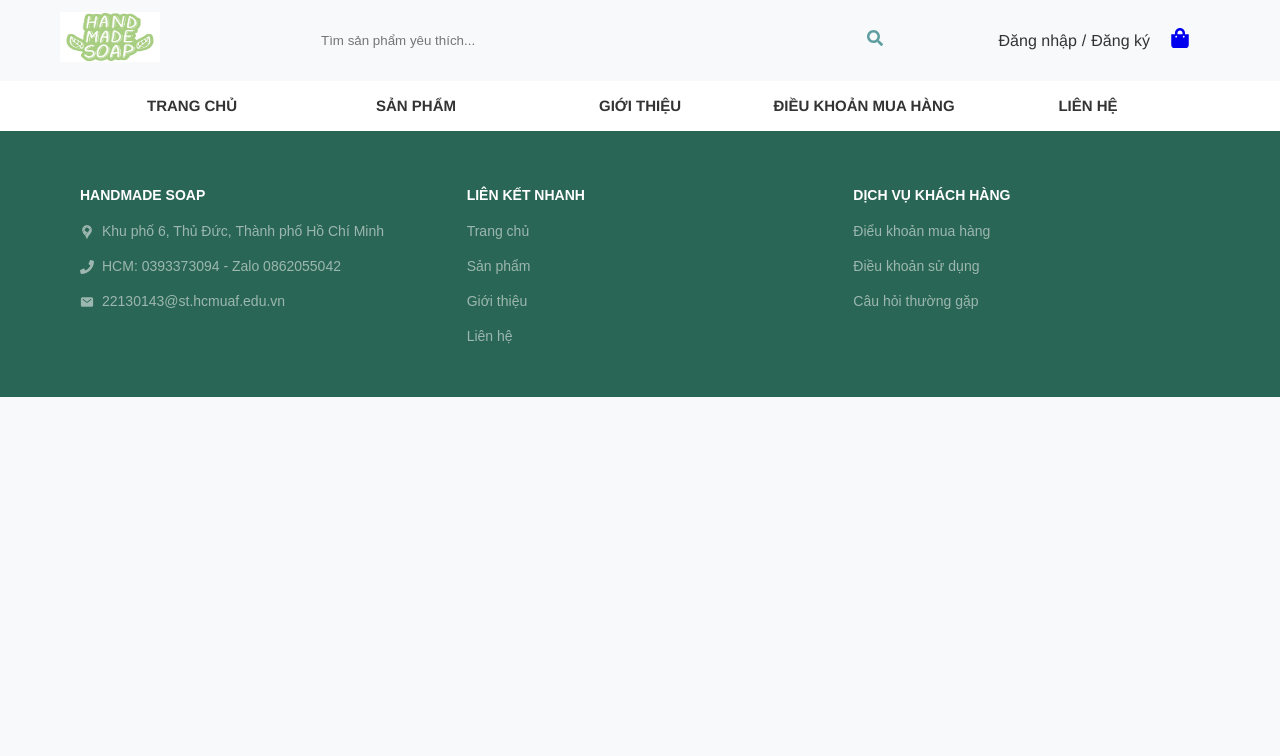
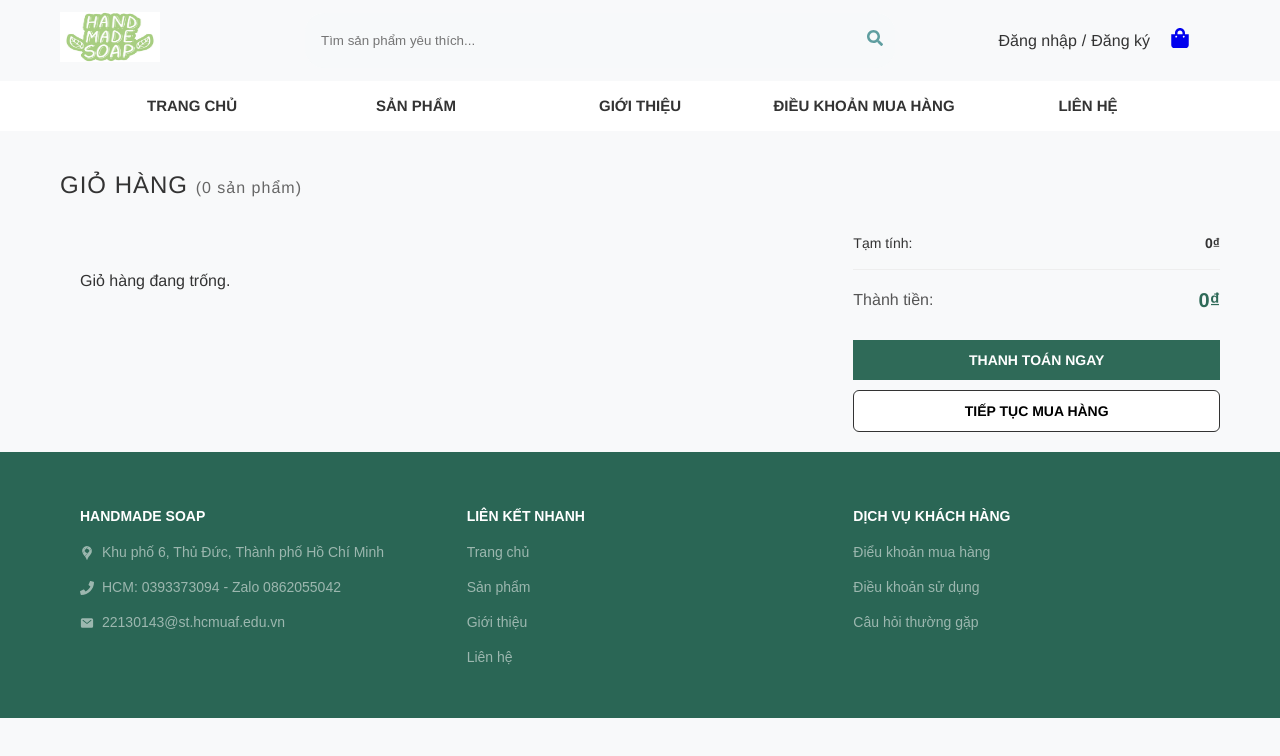
Before and after one commit to thomaspham252/web_fontend, a React (Create React App) app in the folder soap_website/: page /cart in a window 1280 px wide. Shown: the top 756 px of the page. Built offline with nearby package versions, Linux system fonts and the light colour scheme.

Commit message:
Hoàn thiện trang giỏ hàng

```diff
--- a/soap_website/src/App.jsx
+++ b/soap_website/src/App.jsx
@@ -11,6 +11,8 @@ import Register from "./pages/Register";
 import User from "./pages/User";
 import ContactPage from "./pages/ContactPage";
 import Payment from "./pages/Payment";
+import Cart from "./pages/Cart";
+
 function App() {
     return (
         <BrowserRouter>
@@ -25,11 +27,13 @@ function App() {
                 <Route path="/products/:id" element={<ProductDetail />} />
                 <Route path="/terms-and-conditions" element={<TermsAndConditions />} />
                 <Route path="/about" element={<About />} />
-                <Route path="/lien-he" element={<ContactPage />} />
+                <Route path="/contact" element={<ContactPage />} />
                 <Route path="/login" element={<Login />} />
                 <Route path="/register" element={<Register />} />
                 <Route path="/user" element={<User />} />
                 <Route path="/payment" element={<Payment />} />
+                <Route path="/cart" element={<Cart />} />
+
             </Routes>
 
             <Footer />
--- /dev/null
+++ b/soap_website/src/assets/css/Cart.css
@@ -0,0 +1,193 @@
+.cart-container {
+    font-family: Helvetica, Arial, sans-serif;
+    max-width: 1200px;
+    margin: 0 auto;
+    padding: 20px;
+    color: #333;
+}
+
+.cart-title {
+    font-size: 24px;
+    text-transform: uppercase;
+    font-weight: 400;
+    margin-bottom: 30px;
+    letter-spacing: 1px;
+}
+
+.cart-count {
+    font-size: 16px;
+    text-transform: none;
+    color: #666;
+}
+
+.cart-layout {
+    display: flex;
+    gap: 40px;
+}
+
+.cart-items {
+    flex: 2;
+}
+
+.cart-item {
+    display: flex;
+    align-items: flex-start;
+    gap: 20px;
+    padding-bottom: 20px;
+    border-bottom: 1px solid #eee;
+}
+
+.item-image img {
+    width: 120px;
+    height: auto;
+    object-fit: cover;
+}
+
+.item-details {
+    flex: 1;
+}
+
+.item-name {
+    font-size: 14px;
+    font-weight: 700;
+    line-height: 1.5;
+    margin: 0 0 10px 0;
+    color: #000;
+}
+
+.btn-remove {
+    background: none;
+    border: none;
+    color: #2F6A58;
+    cursor: pointer;
+    font-size: 13px;
+    padding: 0;
+    font-family: Helvetica, Arial, sans-serif;
+}
+
+.btn-remove:hover {
+    text-decoration: underline;
+}
+
+.item-price {
+    font-size: 16px;
+    color: #2F6A58;
+    font-weight: 700;
+    min-width: 100px;
+    text-align: right;
+}
+
+.item-quantity {
+    margin-left: 20px;
+}
+
+.quantity-control {
+    display: flex;
+    border: 1px solid #ddd;
+    border-radius: 2px;
+}
+
+.quantity-control button {
+    background: #fff;
+    border: none;
+    width: 30px;
+    height: 30px;
+    cursor: pointer;
+    font-size: 16px;
+    color: #666;
+    font-family: Helvetica, Arial, sans-serif;
+    display: flex;
+    align-items: center;
+    justify-content: center;
+}
+
+.quantity-control button:hover {
+    background-color: #f9f9f9;
+}
+
+.quantity-control input {
+    width: 40px;
+    border: none;
+    border-left: 1px solid #ddd;
+    border-right: 1px solid #ddd;
+    text-align: center;
+    font-size: 14px;
+    outline: none;
+    font-family: Helvetica, Arial, sans-serif;
+    color: #333;
+}
+
+.cart-summary {
+    flex: 1;
+    padding-left: 20px;
+}
+
+.summary-row {
+    display: flex;
+    justify-content: space-between;
+    margin-bottom: 15px;
+    font-size: 14px;
+}
+
+.summary-value {
+    font-weight: 700;
+}
+
+.summary-divider {
+    border-top: 1px solid #eee;
+    margin: 15px 0;
+}
+
+.total-row {
+    align-items: center;
+    margin-bottom: 25px;
+}
+
+.total-row span:first-child {
+    font-size: 16px;
+    color: #555;
+}
+
+.summary-total {
+    font-size: 20px;
+    color: #2F6A58;
+    font-weight: 700;
+}
+
+.cart-actions {
+    display: flex;
+    flex-direction: column;
+    gap: 10px;
+}
+
+.btn-checkout {
+    background-color: #2F6A58;
+    color: white;
+    border: none;
+    padding: 12px;
+    font-size: 14px;
+    font-weight: 700;
+    cursor: pointer;
+    text-transform: uppercase;
+    font-family: Helvetica, Arial, sans-serif;
+}
+
+.btn-checkout:hover {
+    opacity: 0.9;
+}
+
+.btn-continue {
+    background-color: white;
+    color: #000;
+    border: 1px solid #333;
+    padding: 12px;
+    font-size: 14px;
+    font-weight: 700;
+    cursor: pointer;
+    text-transform: uppercase;
+    font-family: Helvetica, Arial, sans-serif;
+}
+
+.btn-continue:hover {
+    background-color: #f5f5f5;
+}
--- /dev/null
+++ b/soap_website/src/pages/Cart.jsx
@@ -0,0 +1,127 @@
+import React, {useEffect, useState} from "react";
+import "../assets/css/Cart.css";
+
+const Cart = () => {
+    const [cart, setCart] = useState([]);
+
+    useEffect(() => {
+        const data = JSON.parse(localStorage.getItem("cart_guest")) || [];
+        setCart(data);
+    }, []);
+
+    const saveCart = (newCart) => {
+        setCart(newCart);
+        localStorage.setItem("cart_guest", JSON.stringify(newCart));
+        window.dispatchEvent(new Event("cartUpdated")); // update header badge
+    };
+
+    const formatCurrency = (amount) => {
+        return new Intl.NumberFormat("vi-VN").format(amount) + "₫";
+    };
+
+    const increase = (key) => {
+        const newCart = cart.map((i) =>
+            i.key === key ? {...i, quantity: i.quantity + 1} : i
+        );
+        saveCart(newCart);
+    };
+
+    const decrease = (key) => {
+        const newCart = cart.map((i) =>
+            i.key === key && i.quantity > 1
+                ? {...i, quantity: i.quantity - 1}
+                : i
+        );
+        saveCart(newCart);
+    };
+
+    const handleRemove = (key) => {
+        const newCart = cart.filter((i) => i.key !== key);
+        saveCart(newCart);
+    };
+
+    const totalQty = cart.reduce((sum, i) => sum + i.quantity, 0);
+    const totalPrice = cart.reduce((sum, i) => sum + i.price * i.quantity, 0);
+
+    return (
+        <div className="cart-container">
+            <h1 className="cart-title">
+                GIỎ HÀNG <span className="cart-count">({totalQty} sản phẩm)</span>
+            </h1>
+
+            <div className="cart-layout">
+                <div className="cart-items">
+                    {cart.length === 0 && (
+                        <p style={{padding: 20}}>Giỏ hàng đang trống.</p>
+                    )}
+
+                    {cart.map((item) => (
+                        <div className="cart-item" key={item.key}>
+                            <div className="item-image">
+                                <img src={item.img} alt={item.name}/>
+                            </div>
+
+                            <div className="item-details">
+                                <h3 className="item-name">{item.name}</h3>
+                                <button
+                                    className="btn-remove"
+                                    onClick={() => handleRemove(item.key)}
+                                >
+                                    Xóa
+                                </button>
+                            </div>
+
+                            <div className="item-price">
+                                {formatCurrency(item.price)}
+                            </div>
+
+                            <div className="item-quantity">
+                                <div className="quantity-control">
+                                    <button onClick={() => decrease(item.key)}>
+                                        −
+                                    </button>
+                                    <input value={item.quantity} readOnly/>
+                                    <button onClick={() => increase(item.key)}>
+                                        +
+                                    </button>
+                                </div>
+                            </div>
+                        </div>
+                    ))}
+                </div>
+
+                <div className="cart-summary">
+                    <div className="summary-row">
+                        <span>Tạm tính:</span>
+                        <span className="summary-value">
+                            {formatCurrency(totalPrice)}
+                        </span>
+                    </div>
+
+                    <div className="summary-divider"></div>
+
+                    <div className="summary-row total-row">
+                        <span>Thành tiền:</span>
+                        <span className="summary-total">
+                            {formatCurrency(totalPrice)}
+                        </span>
+                    </div>
+
+                    <div className="cart-actions">
+                        <button className="btn-checkout"
+                                onClick={() => (window.location.href = "/payment")}
+                        >THANH TOÁN NGAY</button>
+                        <button
+                            className="btn-continue"
+                            onClick={() => (window.location.href = "/products")}
+                        >
+                            TIẾP TỤC MUA HÀNG
+                        </button>
+                    </div>
+                </div>
+            </div>
+        </div>
+    );
+};
+
+export default Cart;
```
